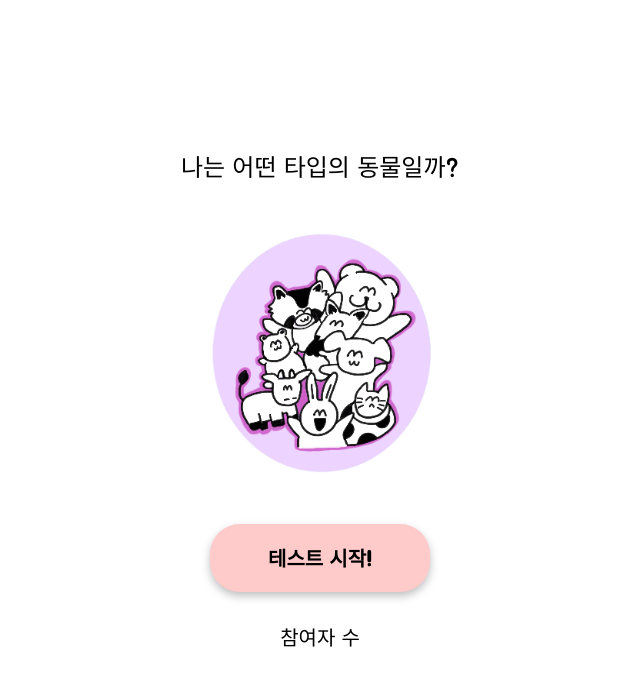
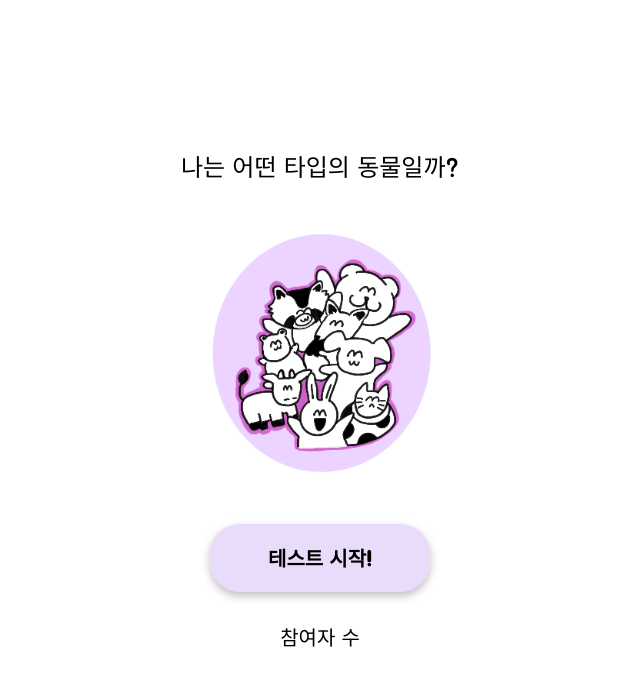
Before and after one commit to peter-coco/myFauna2-survey, a React (Create React App) app: page / in a window 1280 px wide. Shown: the top 686 px of the page, without its empty margins (320-960 px from the left). Built offline with nearby package versions, Linux system fonts and the light colour scheme; no server answers; the database is empty.

Commit message:
fix : button color of home and intro

```diff
--- a/src/pages/home.tsx
+++ b/src/pages/home.tsx
@@ -50,7 +50,7 @@ const Select = styled.div`
   width: 220px;
   height: 68px;
   font-family: 'Jua';
-  background: #ffcaca;
+  background: #e9dcfb;
   border-radius: 30px;
   filter: drop-shadow(0px 4px 4px rgba(0, 0, 0, 0.25));
 
--- a/src/pages/introuduce.tsx
+++ b/src/pages/introuduce.tsx
@@ -28,7 +28,7 @@ const Description = styled.div`
 const Select = styled.div`
   width: 220px;
   height: 68px;
-  background: #ffcaca;
+  background: #e9dcfb;
   border-radius: 30px;
   filter: drop-shadow(0px 4px 4px rgba(0, 0, 0, 0.25));
   display: flex;
```
